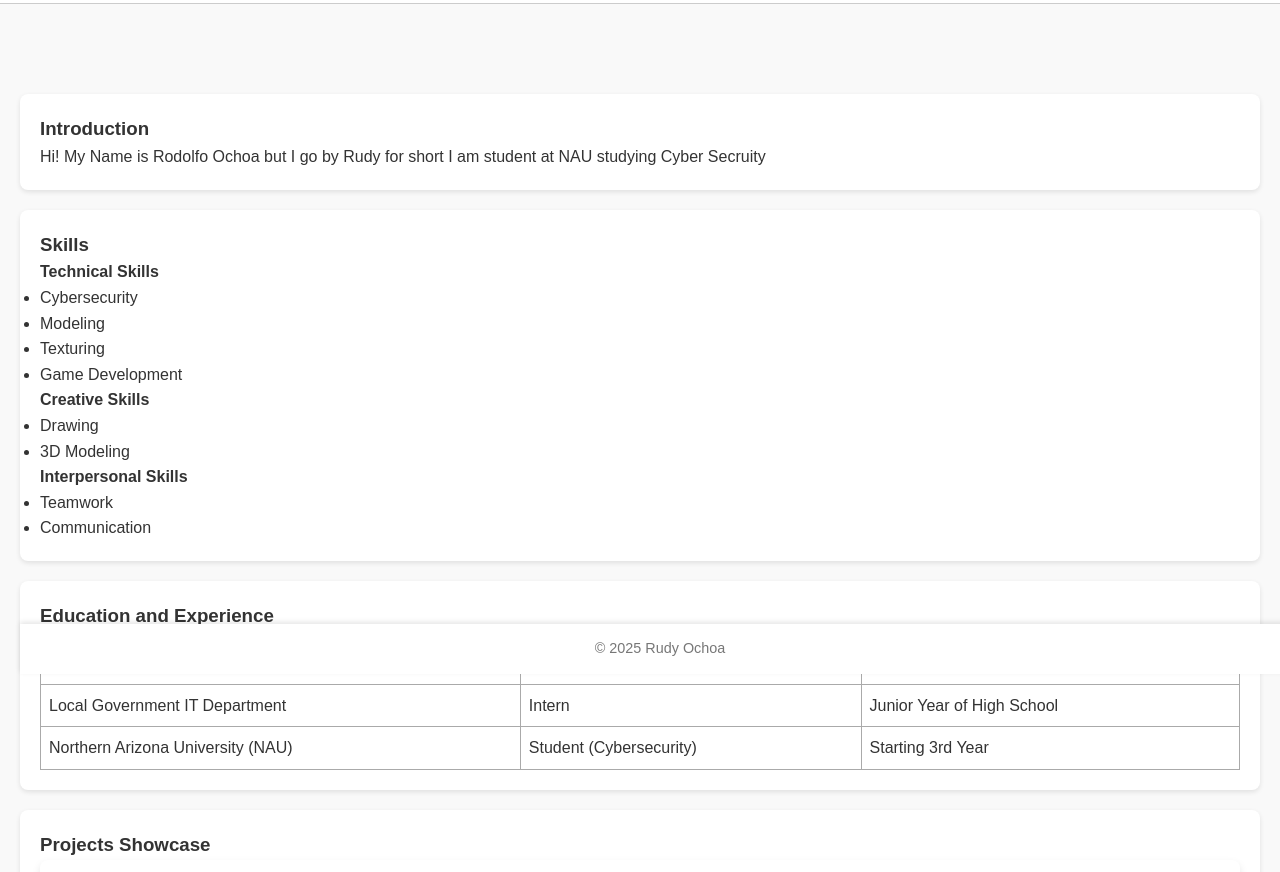
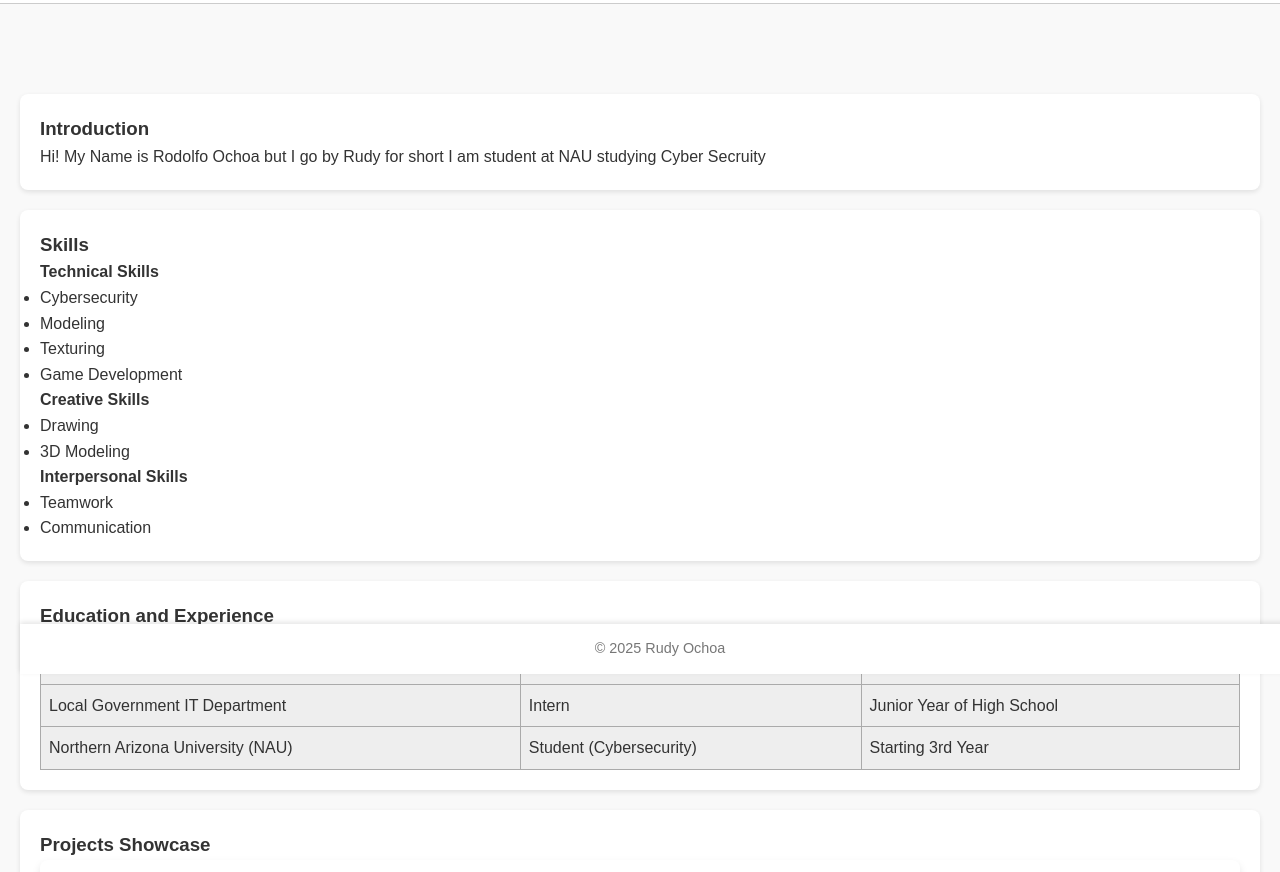
Before and after one commit to ro374-dot/porti, a plain HTML site: page index.html in a window 1280 px wide. Shown: the part 126-998 px from the top of the page. Drawn offline with Linux system fonts and the light colour scheme.

Commit message:
Update index.html

```diff
--- a/index.html
+++ b/index.html
@@ -142,7 +142,19 @@ section.education table {
   border-collapse: collapse;
   margin-top: 10px;
 }
-  section.education th,
+section.education th,
+section.education td {
+  border: 1px solid #aaa;
+  padding: 8px;
+  text-align: left;
+}
+section.education th {
+  background-color: #eee;
+}
+section.education td {
+  background-color: #eee;
+}
+section.education th,
 section.education td {
   border: 1px solid #aaa;
   padding: 8px;
```
